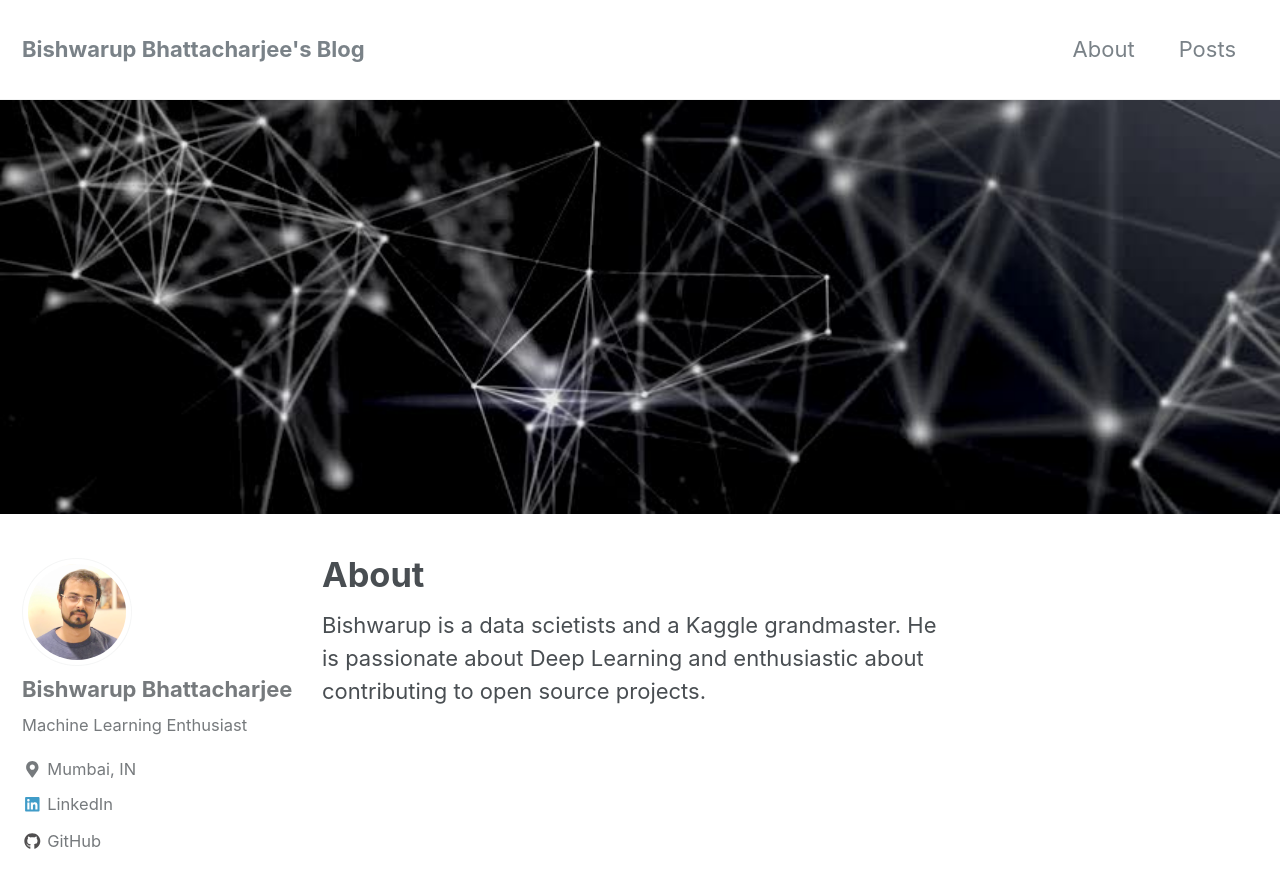
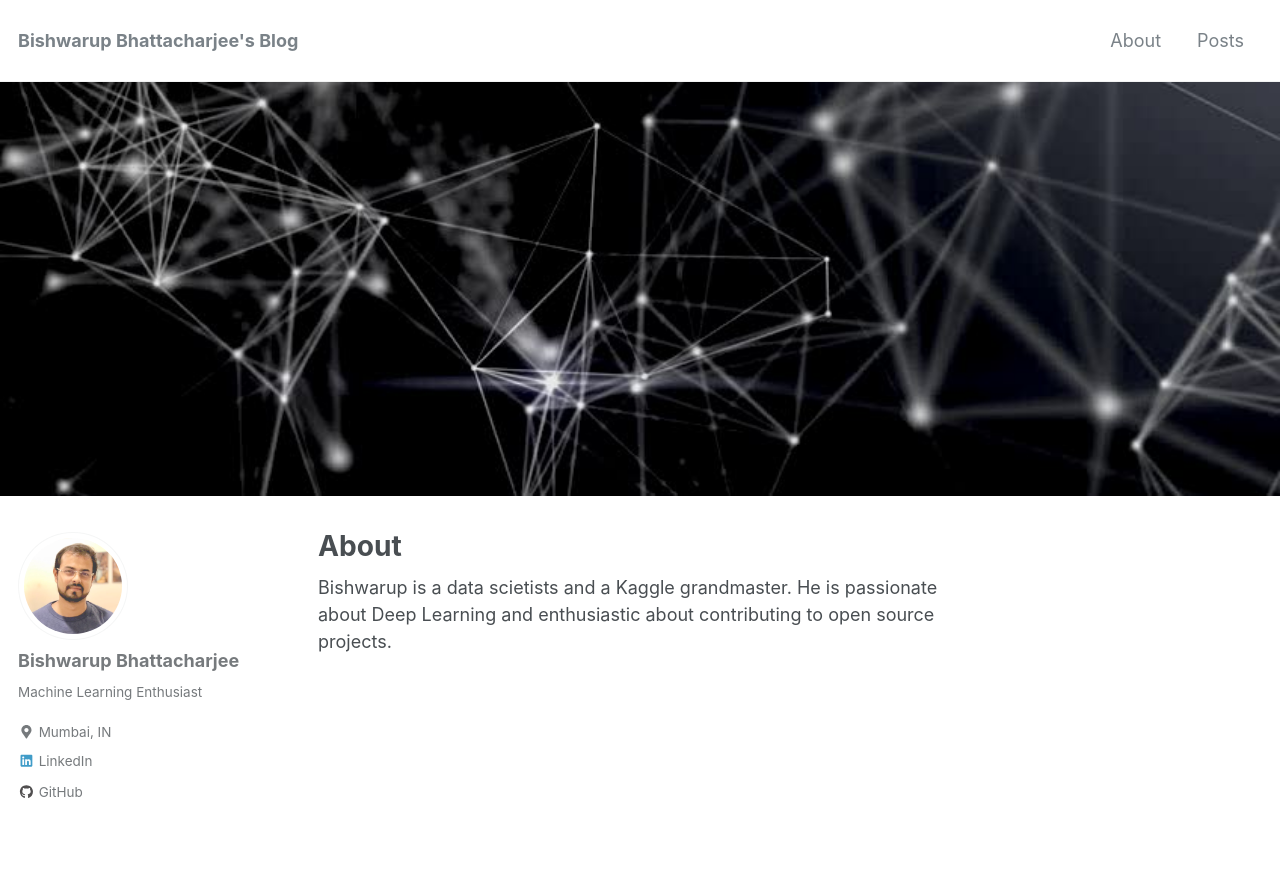
Before and after one commit to bishwarup307/bishwarup307.github.io, a Jekyll site: the page built from _pages/about.md, in a window 1280 px wide and 900 px high. Shown: the top 888 px of the window. Built offline with Jekyll 4.4.1, drawn with Linux system fonts in a browser that asks for light colours; nearby versions of some CDN libraries.

Commit message:
changed font typescale

```diff
--- a/assets/css/main.scss
+++ b/assets/css/main.scss
@@ -12,14 +12,14 @@ html {
   font-size: 12px; // change to whatever
 
   @include breakpoint($medium) {
-    font-size: 18px; // change to whatever
+    font-size: 14px; // change to whatever
   }
 
   @include breakpoint($large) {
-    font-size: 20px; // change to whatever
+    font-size: 16px; // change to whatever
   }
 
   @include breakpoint($x-large) {
-    font-size: 22px; // change to whatever
+    font-size: 18px; // change to whatever
   }
 }
```
